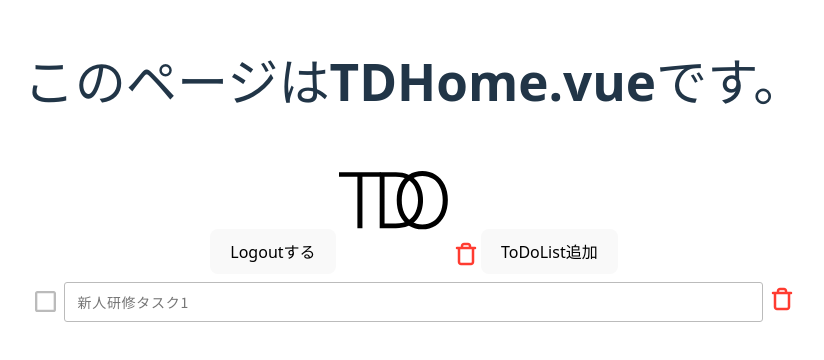
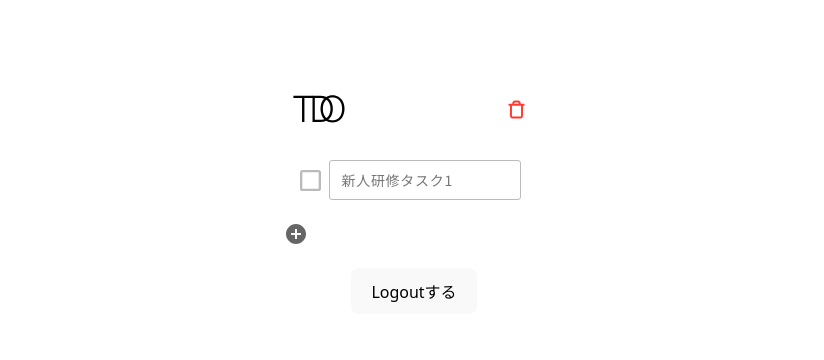
Before and after one commit to MerculetDev/ToDoList, a Vue app: page /home in a window 1280 px wide. Shown: the part 226-586 px from the top of the page, without its empty margins (226-1050 px from the left). Built offline with nearby package versions, Linux system fonts and the light colour scheme; the HTML template or start-up script is replaced by a standard one.

Commit message:
TDHome.vueのコンポーネントの配置とbodyのmargin/padding削除

```diff
--- a/index.html
+++ b/index.html
@@ -3,9 +3,12 @@
   <head>
     <meta charset="UTF-8" />
     <link rel="icon" type="image/svg+xml" href="/vite.svg" />
-    <link rel="preconnect" href="https://fonts.googleapis.com">
-    <link rel="preconnect" href="https://fonts.gstatic.com" crossorigin>
-    <link href="https://fonts.googleapis.com/css2?family=Noto+Sans+JP:wght@100..900&display=swap" rel="stylesheet">
+    <link rel="preconnect" href="https://fonts.googleapis.com" />
+    <link rel="preconnect" href="https://fonts.gstatic.com" crossorigin />
+    <link
+      href="https://fonts.googleapis.com/css2?family=Noto+Sans+JP:wght@100..900&display=swap"
+      rel="stylesheet"
+    />
     <meta name="viewport" content="width=device-width, initial-scale=1.0" />
     <title>to-do-list</title>
   </head>
@@ -14,3 +17,10 @@
     <script type="module" src="/src/main.ts"></script>
   </body>
 </html>
+
+<style>
+  * {
+    margin: 0px;
+    padding: 0px;
+  }
+</style>
--- a/src/components/TDAddButton/TDAddButton.vue
+++ b/src/components/TDAddButton/TDAddButton.vue
@@ -22,7 +22,7 @@ const emit = defineEmits<{
       alt="追加ボタン"
       class="_add_button"
       @click="emit('click')"
-      v-if="deleteMode"
+      v-if="!deleteMode"
     />
   </div>
 </template>
--- a/src/components/TDToDoList/TDToDoList.vue
+++ b/src/components/TDToDoList/TDToDoList.vue
@@ -70,13 +70,16 @@ function toggle(index: number) {
         :src="props.trashSrc"
         alt="ゴミ箱アイコン"
         class="_trash_icon"
-        v-if="!props.deleteMode"
+        v-if="props.deleteMode"
       />
     </button>
   </div>
 </template>
 
 <style scoped lang="sass">
+body
+  margin: 0
+  padding: 0
 button
   margin: 0
   padding: 0
@@ -117,4 +120,7 @@ button
   box-sizing: border-box
   &.is-completed
     color: #BBBBBB
+._trash_icon
+  width: 18px
+  height: 20px
 </style>
--- a/src/components/TDTrashButton/TDTrashButton.vue
+++ b/src/components/TDTrashButton/TDTrashButton.vue
@@ -23,7 +23,12 @@ const onToggle = () => {
 </script>
 
 <template>
-  <button type="button" @click="onToggle" class="_trash_button" :class="{ _delete_icon: deletemode }">
+  <button
+    type="button"
+    @click="onToggle"
+    class="_trash_button"
+    :class="{ _delete_icon: deletemode }"
+  >
     <img
       :src="deletemode ? props.deleteIconSrc : props.normalIconSrc"
       alt="ゴミ箱のアイコン"
@@ -33,8 +38,12 @@ const onToggle = () => {
 
 <style scoped lang="sass">
 ._trash_button
+  display: grid
+  justify-self: end
   background: white
   padding: 3px
+  height: 25px
+  width: 25px
 button
   margin: 0
   padding: 0
--- a/src/pages/TDHome.vue
+++ b/src/pages/TDHome.vue
@@ -2,6 +2,7 @@
 import { ref } from "vue";
 import TDMainMark from "@/components/TDMainMark/TDMainMark.vue";
 import TDToDoList from "@/components/TDToDoList/TDToDoList.vue";
+import TDAddButton from "@/components/TDAddButton/TDAddButton.vue";
 
 // ToDoList.vueからのToDoアイテムの型定義
 type ToDoItem = {
@@ -12,9 +13,11 @@ type ToDoItem = {
 // ToDoList.vueからのToDoリストのデータを保持するref
 const toDoList = ref<ToDoItem[]>([]);
 
+const deleteMode = ref(false);
+
 const addToDoList = () => {
   toDoList.value.push({
-    text: `新人研修タスク${toDoList.value.length + 1}`,
+    text: "",
     completed: false,
   });
 };
@@ -22,26 +25,55 @@ import TDTrashButton from "@/components/TDTrashButton/TDTrashButton.vue";
 </script>
 
 <template>
-  <h1>このページはTDHome.vueです。</h1>
-  <button @click="$router.push('/login')">Logoutする</button>
-  <TDMainMark src="images/TDMainMark.svg" />
-  <TDTrashButton
-    normalIconSrc="/images/TDOffTrashButton.svg"
-    deleteIconSrc="/images/TDOnTrashButton.svg"
-  />
-  <button @click="addToDoList">ToDoList追加</button>
+  <div class="_header">
+    <div class="_header_icon">
+      <TDMainMark src="images/TDMainMark.svg" />
+    </div>
+    <TDTrashButton
+      normalIconSrc="/images/TDOffTrashButton.svg"
+      deleteIconSrc="/images/TDOnTrashButton.svg"
+      @click="deleteMode = !deleteMode"
+    />
+  </div>
   <div class="_todo_list_container">
     <TDToDoList
       trashSrc="images/TDToDoListIcon.svg"
       checkedSrc="images/TDToDoListCheckedIcon.svg"
       uncheckedSrc="images/TDToDoListUncheckedIcon.svg"
       v-model="toDoList"
+      :deleteMode="deleteMode"
     />
   </div>
+  <TDAddButton
+    src="images/TDAddButton.svg"
+    :deleteMode="deleteMode"
+    @click="addToDoList"
+  />
+  <button @click="$router.push('/login')">Logoutする</button>
 </template>
 
 <style scoped lang="sass">
+body
+  margin: 0
+  padding: 0
+._header
+  display: grid
+  place-items: center
+  justify-content: space-between
+  grid-template-columns: 1fr 1fr
+  margin: 48px 24px 24px 16px
+._header_icon
+  height: 54px
+  width: 54px
+  display: grid
+  justify-self: start
+  overflow: hidden
+  :is(img, svg)
+    width: 100%
+    height: 100%
+    object-fit: contain
+    display: block
 ._todo_list_container
-  width: calc(100% - 24px) //24px分の余白を取る
+  width: calc(100% - 48px) //48px分の余白を取る
   margin: 4px auto // 中央寄せ
 </style>
--- a/src/pages/testComponent.vue
+++ b/src/pages/testComponent.vue
@@ -5,14 +5,6 @@ import TDToDoList from "@/components/TDToDoList/TDToDoList.vue";
 import TDTrashButton from "@/components/TDTrashButton/TDTrashButton.vue";
 import TDAddButton from "@/components/TDAddButton/TDAddButton.vue";
 
-withDefaults(
-  defineProps<{
-    test?: string;
-  }>(),
-  {
-    test: "ボタン",
-  }
-);
 const email = ref("");
 const pass = ref("");
 const error = ref("");
@@ -47,6 +39,7 @@ const toDoList = ref<ToDoItem[]>([]);
     <TDTrashButton
       normalIconSrc="/images/TDOffTrashButton.svg"
       deleteIconSrc="/images/TDOnTrashButton.svg"
+      @click="deleteMode = !deleteMode"
     />
     <TDErrorMessage :errorMessage="error" />
     <input type="text" v-model="email" />
```
